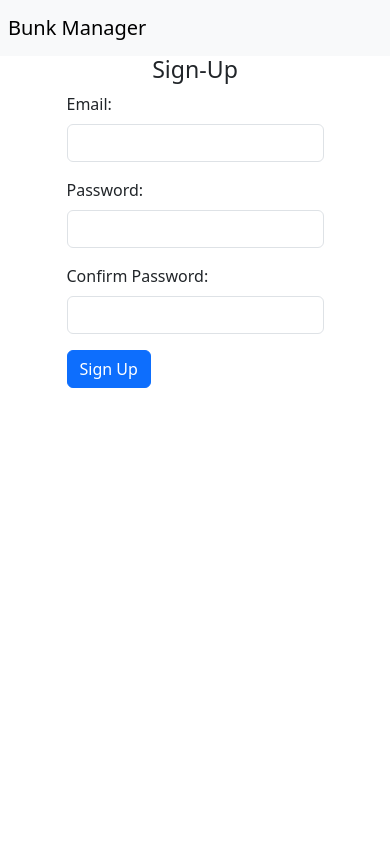
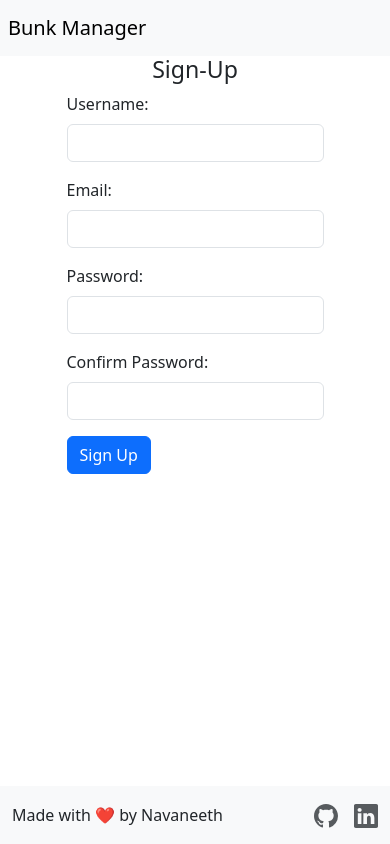
Before and after one commit to eternalpanic1/BunkManager, a Flask app: page /signup in a window 390 px wide. Run offline with Flask 3, Linux system fonts and the light colour scheme.

Commit message:
some more changes

```diff
--- a/api/app.py
+++ b/api/app.py
@@ -45,24 +45,23 @@ def signup():
     if request.method == "POST":
         email = request.form['email']
         password = request.form['password']
-
+        username = request.form['username']
         try:
             response = auth.create_user_with_email_and_password(email, password)
-            email = response['email']
-            username = email.replace("@gmail.com", "")
-            idToken = response['idToken']
+            user = response['localId']
             new_user = {
                 'email': email,
-                'idToken': idToken,
+                'username': username,
                 'data': {
                     'attended': 0,
                     'skipped': 0,
                     'goal': 75
                 }
             }
-            db.child('users').child(username).set(new_user)
+            db.child('users').child(user).set(new_user)
         except Exception as e:
-            print(e.json().get('error', {}).get('message'))
+            message = "Invalid Credentials!"
+            return render_template('signup.html', message=message)
 
         return render_template("signin.html")
     return render_template("signup.html")
@@ -73,15 +72,19 @@ def signin():
     if request.method == "POST":
         email = request.form['email']
         password = request.form['password']
+        user, username = '', ''
+        try:
+            response = auth.sign_in_with_email_and_password(email, password)
+            user = response['localId']
+            session['user'] = user
 
-        try:
-            user = auth.sign_in_with_email_and_password(email, password)
-            username = email.replace("@gmail.com", "")
-            session['user'] = username
         except Exception as e:
-            print(e.json().get('error', {}).get('message'))
+            message = "Invalid Credentials!"
+            return render_template('signin.html', message=message)
+        else:
+            username = db.child('users').child(user).get().val()['username']
 
-        return render_template("dashboard.html", username= username)
+        return render_template("dashboard.html", username = username)
     return render_template("signin.html")
 
 
@@ -89,6 +92,3 @@ def signin():
 def logout():
     session.pop('user', default=None)
     return redirect(url_for('index'))
-
-if __name__ == "__main__":
-    app.run(debug=True)
--- a/api/templates/base.html
+++ b/api/templates/base.html
@@ -16,5 +16,30 @@
 
     {% block body%}
     {% endblock %}
+
+    {% block footer%}
+    <footer class="footer py-3 bg-light fixed-bottom">
+        <div class="container d-flex justify-content-center align-items-center">
+            <span>Made with ❤️ by Navaneeth</span>
+            <ul class="nav col-md-4 justify-content-end list-unstyled d-flex ms-auto">
+                <li class="ms-3">
+                    <a class="text-body-secondary" href="https://github.com/navaneethkrishna30">
+                        <svg xmlns="http://www.w3.org/2000/svg" width="24" height="24" fill="currentColor" class="bi bi-github" viewBox="0 0 16 16">
+                            <path d="M8 0C3.58 0 0 3.58 0 8c0 3.54 2.29 6.53 5.47 7.59.4.07.55-.17.55-.38 0-.19-.01-.82-.01-1.49-2.01.37-2.53-.49-2.69-.94-.09-.23-.48-.94-.82-1.13-.28-.15-.68-.52-.01-.53.63-.01 1.08.58 1.23.82.72 1.21 1.87.87 2.33.66.07-.52.28-.87.51-1.07-1.78-.2-3.64-.89-3.64-3.95 0-.87.31-1.59.82-2.15-.08-.2-.36-1.02.08-2.12 0 0 .67-.21 2.2.82.64-.18 1.32-.27 2-.27s1.36.09 2 .27c1.53-1.04 2.2-.82 2.2-.82.44 1.1.16 1.92.08 2.12.51.56.82 1.27.82 2.15 0 3.07-1.87 3.75-3.65 3.95.29.25.54.73.54 1.48 0 1.07-.01 1.93-.01 2.2 0 .21.15.46.55.38A8.01 8.01 0 0 0 16 8c0-4.42-3.58-8-8-8"/>
+                        </svg>
+                    </a>
+                </li>
+                <li class="ms-3">
+                    <a class="text-body-secondary" href="https://linkedin.com/in/navaneethkrishnamudumba">
+                        <svg xmlns="http://www.w3.org/2000/svg" width="24" height="24" fill="currentColor" class="bi bi-linkedin" viewBox="0 0 16 16">
+                            <path d="M0 1.146C0 .513.526 0 1.175 0h13.65C15.474 0 16 .513 16 1.146v13.708c0 .633-.526 1.146-1.175 1.146H1.175C.526 16 0 15.487 0 14.854zm4.943 12.248V6.169H2.542v7.225zm-1.2-8.212c.837 0 1.358-.554 1.358-1.248-.015-.709-.52-1.248-1.342-1.248S2.4 3.226 2.4 3.934c0 .694.521 1.248 1.327 1.248zm4.908 8.212V9.359c0-.216.016-.432.08-.586.173-.431.568-.878 1.232-.878.869 0 1.216.662 1.216 1.634v3.865h2.401V9.25c0-2.22-1.184-3.252-2.764-3.252-1.274 0-1.845.7-2.165 1.193v.025h-.016l.016-.025V6.169h-2.4c.03.678 0 7.225 0 7.225z"/>
+                        </svg>
+                    </a>
+                </li>
+            </ul>
+        </div>
+    </footer>
+
+    {% endblock%}
 </body>
 </html>
--- a/api/templates/index.html
+++ b/api/templates/index.html
@@ -1,5 +1,6 @@
 {% extends "base.html" %}
 {% block body %}
+
 <div class="container d-flex justify-content-center align-items-center">
   <div class="row">
       <div class="col">
--- a/api/templates/signin.html
+++ b/api/templates/signin.html
@@ -16,6 +16,9 @@
                 </div>
                 <button type="submit" class="btn btn-primary">Sign In</button>
             </form>
+            {% if message %}
+                <h3 class="text-danger m-4">{{ message }}</h3>
+            {% endif %}
         </div>
     </div>
 </div>
--- a/api/templates/signup.html
+++ b/api/templates/signup.html
@@ -6,6 +6,10 @@
         <div class="col">
             <h3 class="text-center">Sign-Up</h3>
             <form action="/signup" method="post">
+                <div class="mb-3">
+                    <label for="username" class="form-label">Username:</label>
+                    <input type="text" class="form-control" id="username" name="username" required>
+                </div>
                 <div class="mb-3">
                     <label for="email" class="form-label">Email:</label>
                     <input type="text" class="form-control" id="email" name="email" required>
@@ -20,13 +24,16 @@
                 </div>
                 <button type="submit" class="btn btn-primary">Sign Up</button>
             </form>
+            {% if message %}
+                <h3 class="text-danger m-4">{{ message }}</h3>
+            {% endif %}
         </div>
     </div>
 </div>
 
 
 <script>
-    document.getElementById('signupForm').addEventListener('submit', function(event) {
+    document.querySelector('form').addEventListener('submit', function(event) {
         const password = document.getElementById('password').value;
         const confirmPassword = document.getElementById('confirm_password').value;
 
@@ -36,4 +43,5 @@
         }
     });
 </script>
+
 {% endblock %}
```
Also changed, not shown: api/config.json (renamed from config.json), 1 other file.
